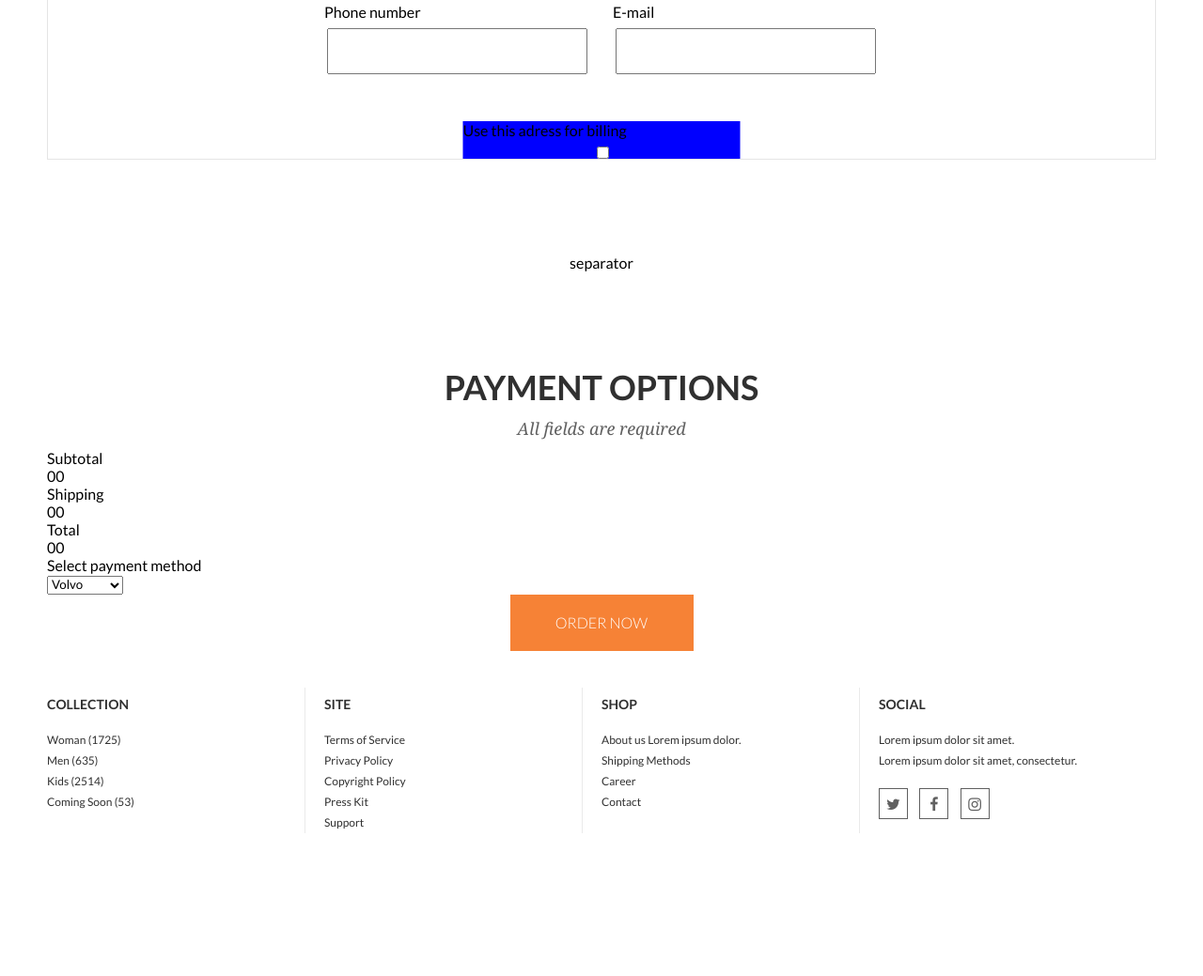
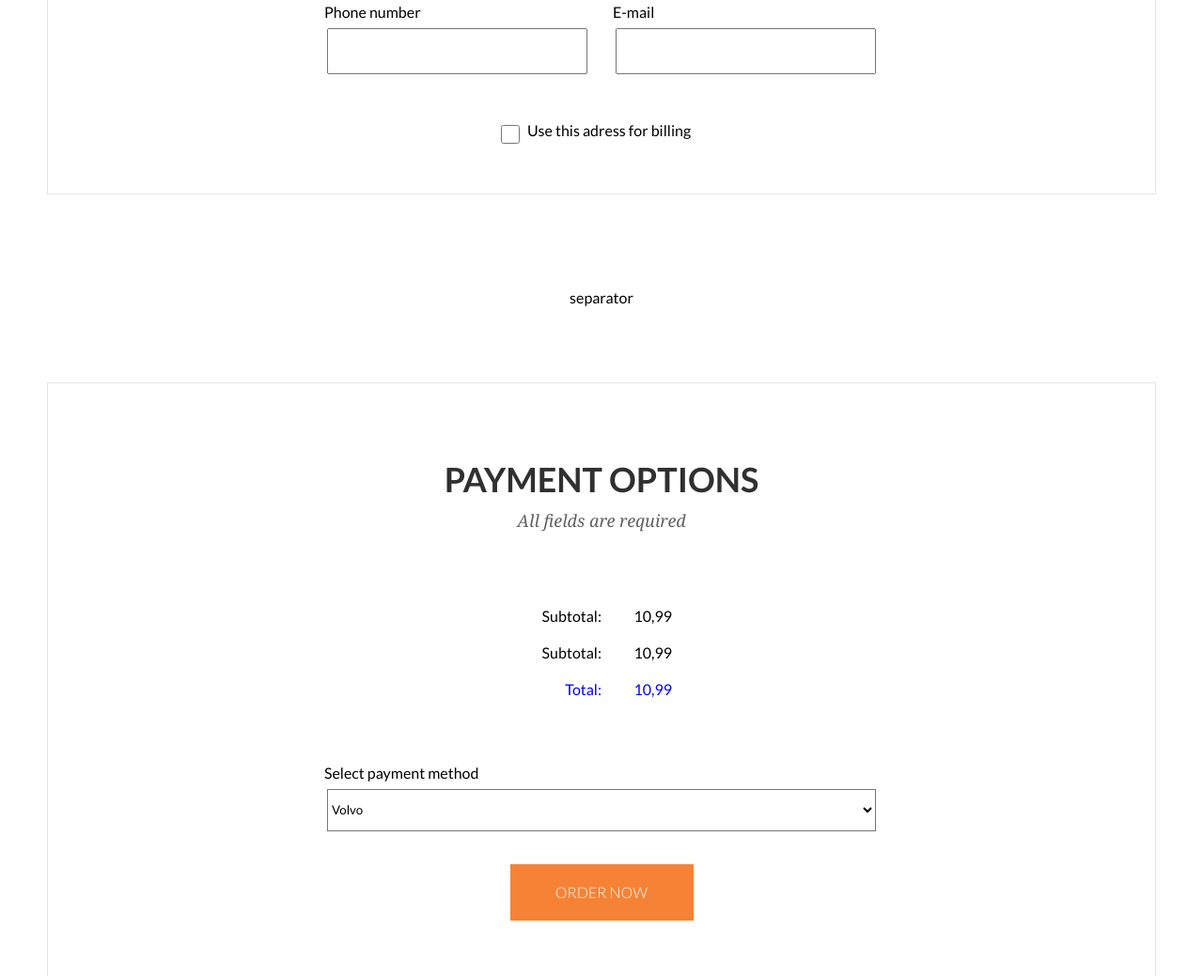
Before and after one commit to dpw1/Edit-Project, a plain HTML site: page shopping-cart.html in a window 1280 px wide. Shown: the part 1761-2800 px from the top of the page at 94% size. Before the commit the page ends 2709 px from the top, so only its background shows below. Drawn offline with Linux system fonts and the light colour scheme.

Commit message:
página 5 finalizada, falta mudar as fontes

```diff
--- a/css/main.css
+++ b/css/main.css
@@ -548,9 +548,7 @@ a.submit{
 .title-subtitle h2{
 	font-size: 18px;
 	top: 10px;
-	left: 50%;
-	transform: translateX(-50%);
-	display: inline-block;
+	text-align: center;
 	font-style: italic;
 	font-family: 'Georgia';
 	font-weight: 400;
@@ -706,6 +704,9 @@ a.submit{
     margin-top: 50px;
     margin-bottom: 70px;
 }
+
+
+
 
 
 
@@ -912,20 +913,71 @@ a.submit{
     width: 280px;
 }
 .shipping-address form div:last-of-type{
-    background-color: blue;
-    display: inline-block;
-    width: 50%;
-    margin: 0 auto;
+    width: 220px;
     position: relative;
     left: 50%;
     transform: translateX(-50%);
-    display: inline-block;
 }
 .shipping-address form div:last-of-type label{
-
+    width: 190px;
+    text-align: center;
 }
 .shipping-address form div:last-of-type input{
+    width: 20px;
+    position: relative;
+    top: 4px;
+    height: 20px;
 }
+
+
+
+
+
+
+.payment-options .wrapper{
+    border: 1px solid #e5e5e5;
+}
+.payment-options .wrapper .wrapper-small:not(div){
+    text-align: center;
+    overflow: hidden;
+}
+.payment-options .title-subtitle{
+    padding: 80px 0;
+}
+.payment-options .wrapper-small ul li{
+    display: block;
+    width: 150px;
+    margin: 0 auto;
+}
+.payment-options .wrapper-small ul li{
+    text-align: right;
+    padding: 10px 0;
+}
+.payment-options .wrapper-small ul li span{
+    display: block;
+    float: right;
+    width:50%;
+}
+.payment-options .wrapper-small ul li:last-child{
+    color: blue;
+}
+.payment-options .wrapper-small div p,
+.payment-options .wrapper-small div select{
+    width: 99%;
+}
+.payment-options .wrapper-small div p{
+    padding: 60px 0 8px 0;
+}
+.payment-options .wrapper-small div select{
+    height: 45px;
+    background-color: white;
+    margin-left: 3px;
+    margin-bottom: 35px;
+}
+.payment-options .wrapper-small a{
+    margin-bottom: 100px;
+}
+
 
 
 footer{
--- a/shopping-cart.html
+++ b/shopping-cart.html
@@ -213,8 +213,8 @@
                         </div>
 
                         <div>
+                            <input type="checkbox" name="billing">
                             <label for="billing">Use this adress for billing</label>
-                            <input type="checkbox" name="billing">
                         </div>
 
                     </form>
@@ -229,7 +229,7 @@
 
         <section class="payment-options">
             <div class="wrapper">
-
+                <div class="wrapper-small">
                     <section class="title-subtitle">
                         <h1>Payment Options</h1>
                         <h2>All fields are required</h2>
@@ -237,16 +237,13 @@
 
                     <ul>
                         <li>
-                        <p>Subtotal</p>
-                        <p>00</p>
+                            Subtotal:<span>10,99</span>
                         </li>
                         <li>
-                        <p>Shipping</p>
-                        <p>00</p>
+                            Subtotal:<span>10,99</span>
                         </li>
                         <li>
-                        <p>Total</p>
-                        <p>00</p>
+                            Total:<span>10,99</span>
                         </li>
                     </ul>
 
@@ -261,8 +258,12 @@
                     </div>
 
                     <a href="#" class="btn-standard">Order now</a>
+
+                    </div>
+
             </div>
         </section>
+
         <!-- FOOTER -->
         <footer>
             <div class="wrapper">
```
Lines whose indentation alone changed are shown as unchanged.
